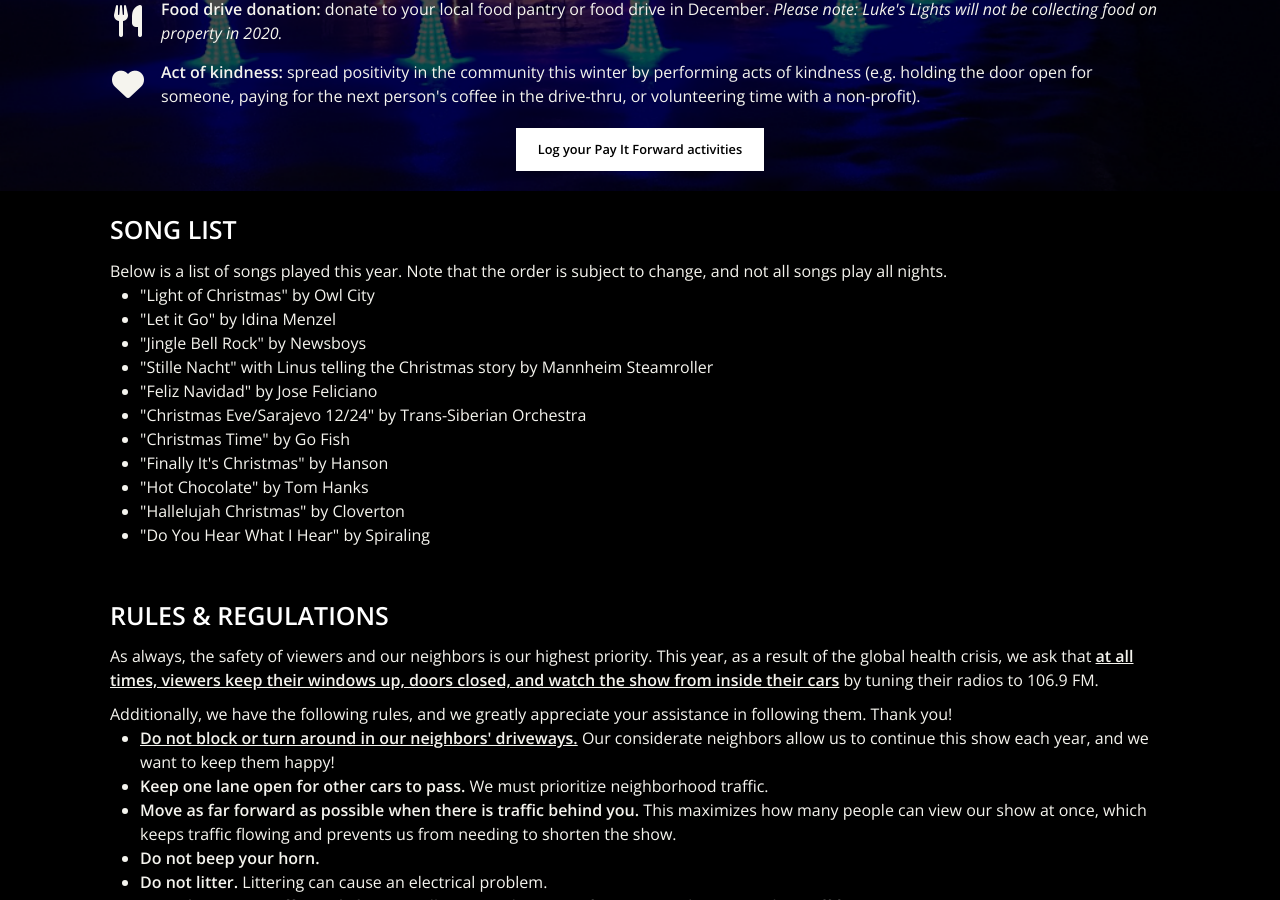
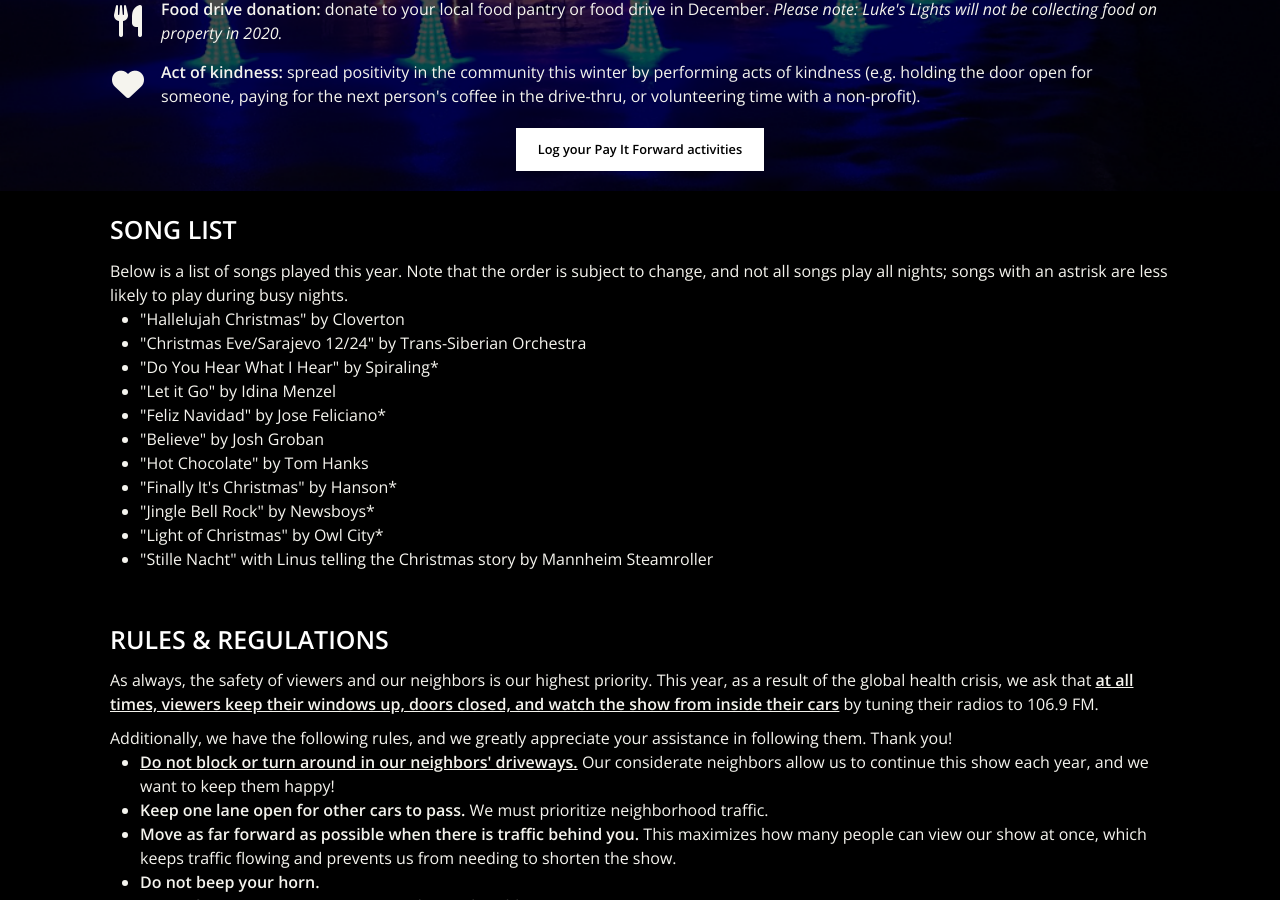
Before and after one commit to ldobson98/lukeslights, a Jekyll site: the page built from dates.html, in a window 1280 px wide and 900 px high, scrolled down 1911 px. Built offline with Jekyll 4.4.1, drawn with Linux system fonts in a browser that asks for light colours; nearby versions of some CDN libraries.

Commit message:
dates changes

```diff
--- a/dates.html
+++ b/dates.html
@@ -286,19 +286,19 @@
 <div class="wrap dates">
 	<h3><a name="sec3">Song List</a></h3>
 	<!--<p>Below is a list of songs, in the order in which they're played.</p>-->
-	<p>Below is a list of songs played this year.  Note that the order is subject to change, and not all songs play all nights.</p>
+	<p>Below is a list of songs played this year.  Note that the order is subject to change, and not all songs play all nights; songs with an astrisk are less likely to play during busy nights.</p>
 	<ul>
-		<li>"Light of Christmas" by Owl City</li>
+		<li>"Hallelujah Christmas" by Cloverton</li>
+		<li>"Christmas Eve/Sarajevo 12/24" by Trans-Siberian Orchestra</li>
+		<li>"Do You Hear What I Hear" by Spiraling*</li>
 		<li>"Let it Go" by Idina Menzel</li>
-		<li>"Jingle Bell Rock" by Newsboys</li>
+		<li>"Feliz Navidad" by Jose Feliciano*</li>
+		<li>"Believe" by Josh Groban</li>
+		<li>"Hot Chocolate" by Tom Hanks</li>
+		<li>"Finally It's Christmas" by Hanson*</li>
+		<li>"Jingle Bell Rock" by Newsboys*</li>
+		<li>"Light of Christmas" by Owl City*</li>
 		<li>"Stille Nacht" with Linus telling the Christmas story by Mannheim Steamroller</li>
-		<li>"Feliz Navidad" by Jose Feliciano</li>
-		<li>"Christmas Eve/Sarajevo 12/24" by Trans-Siberian Orchestra</li>
-		<li>"Christmas Time" by Go Fish</li>
-		<li>"Finally It's Christmas" by Hanson</li>
-		<li>"Hot Chocolate" by Tom Hanks</li>
-		<li>"Hallelujah Christmas" by Cloverton</li>
-		<li>"Do You Hear What I Hear" by Spiraling</li>
 	</ul>
 </div>
 <div class="wrap dates">
```
